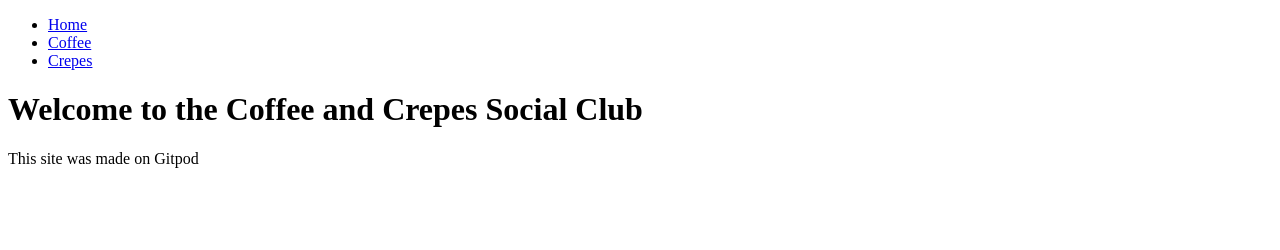
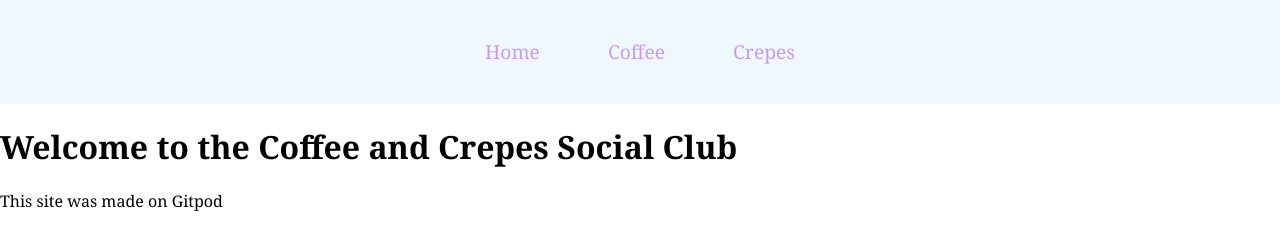
Before and after one commit to phoebeW17/my-practice-repository, a plain HTML site: page index.html in a window 1280 px wide. Drawn offline with Linux system fonts and the light colour scheme.

Commit message:
Added new styling to the website

```diff
--- /dev/null
+++ b/css/style.css
@@ -0,0 +1,35 @@
+body {
+    margin: 0;
+    padding: 0;
+    font-family:Georgia, 'Times New Roman', Times, serif;
+
+}
+
+nav ul {
+    list-style: none;
+    background-color: aliceblue;
+    text-align: center;
+    padding: 0%;
+    margin: 0%;
+}
+
+nav li {
+    font-size: 1.2em;
+    line-height: 40px;
+    height: 40px;
+    display: inline-block;
+    margin: 2.5%;
+}
+
+nav a {
+    text-decoration: none;
+    color:#c99af5;
+    display: block;
+
+}
+
+nav a:hover {
+    background-color: #c99af5;
+    color:aqua;
+
+}
--- a/index.html
+++ b/index.html
@@ -3,14 +3,15 @@
 <head>
     <meta charset="UTF-8">
     <meta name="viewport" content="width=device-width, initial-scale=1.0">
+    <link rel="stylesheet" href="css/style.css">
     <title>Practice Coffee Site</title>
 </head>
 <body>
     <nav>
             <ul>
-                <li><a href="Home.html">Home</a></li>
-                <li><a href="Coffee.html">Coffee</a></li>
-                <li><a href="Crepes.html">Crepes</a></li>
+                <li><a href="index.html">Home</a></li>
+                <li><a href="coffee.html">Coffee</a></li>
+                <li><a href="crepes.html">Crepes</a></li>
 
 
     </nav>
```
Also changed, not shown: coffee.html (+2 -0 lines), crepes.html (+4 -3 lines).
